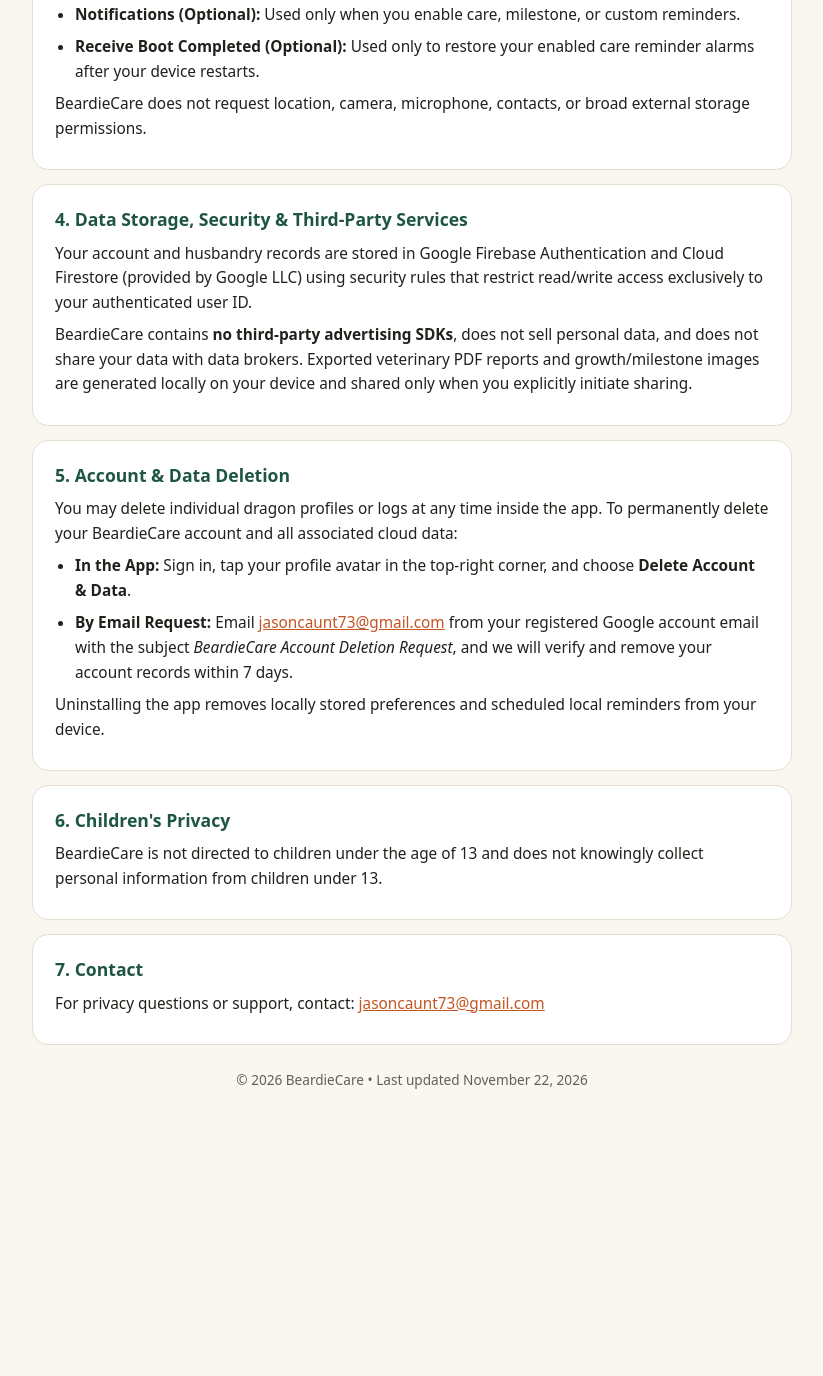
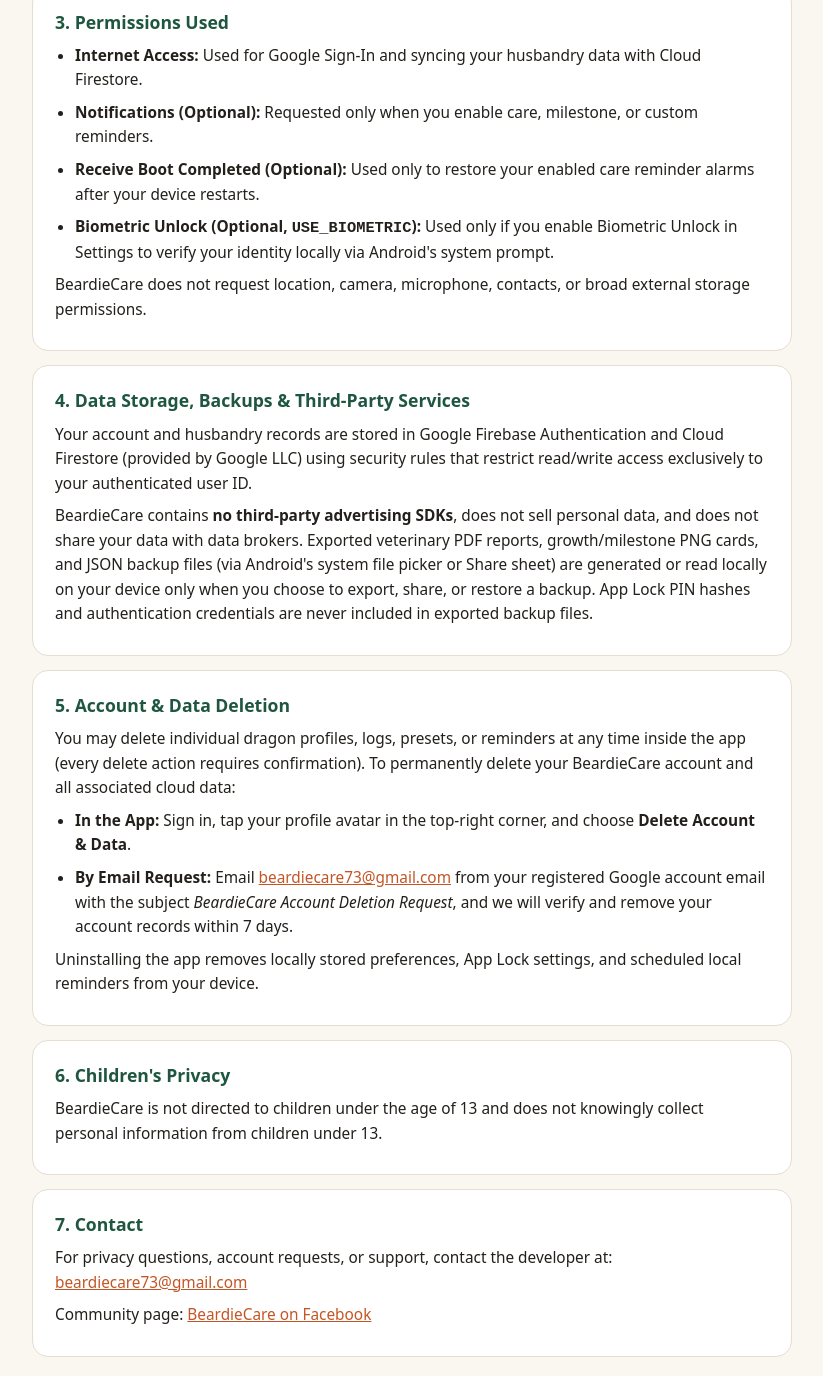
Before and after one commit to jasoncaunt-73/Beardiecare-privacy, a plain HTML site: page docs/index.html in a window 1280 px wide. Shown: the part 904-2280 px from the top of the page, without its empty margins (228-1051 px from the left). Before the commit the page ends 2043 px from the top, so only its background shows below. Drawn offline with Linux system fonts and the light colour scheme.

Commit message:
Update index.html

```diff
--- a/docs/index.html
+++ b/docs/index.html
@@ -94,21 +94,21 @@
   <main>
     <header>
       <h1>BeardieCare Privacy Policy</h1>
-      <p>Effective Date: November 22, 2026 &bull; App Package: com.aistudio.beardiecare.xqmrtv</p>
+      <p>Effective Date: November 23, 2026 &bull; App Package: com.aistudio.beardiecare.xqmrtv</p>
     </header>
 
     <section>
       <h2>1. Overview</h2>
-      <p>BeardieCare ("we", "our", or "the app") is a bearded dragon care and husbandry companion app for Android. This Privacy Policy explains what data BeardieCare collects, how it is stored and used, and how you can delete your account and data.</p>
+      <p>BeardieCare ("we", "our", or "the app") is a bearded dragon care and husbandry companion app for Android. This Privacy Policy explains what data BeardieCare collects, how it is stored and used, and how you can export or delete your account and data.</p>
     </section>
 
     <section>
       <h2>2. Information We Collect</h2>
       <ul>
         <li><strong>Google Account Information:</strong> When you sign in with Google via Firebase Authentication, we receive your Google user ID (UID), email address, and basic profile information solely to authenticate your account and isolate your private pet records.</li>
-        <li><strong>Pet &amp; Husbandry Records:</strong> Information you voluntarily enter, including bearded dragon profiles (name, morph, sex, hatch date, adoption date, UVB bulb replacement date, enclosure notes), feeding and supplement logs, weight/length logs, terrarium temperature and humidity readings, brumation cycles, and care schedules.</li>
+        <li><strong>Pet &amp; Husbandry Records:</strong> Information you voluntarily enter, including bearded dragon profiles (name, morph, sex, hatch date, adoption date, UVB bulb replacement date, enclosure notes), feeding and supplement logs, weight/length logs, terrarium readings (basking temperature, plus optional cool-side temperature and humidity only when those metrics are enabled), brumation cycles, and care schedules.</li>
         <li><strong>Profile Photos (Optional):</strong> Selected via Android's zero-permission Photo Picker. Only a local device URI reference is stored for display; BeardieCare does not access your broader photo library.</li>
-        <li><strong>Local Preferences &amp; Reminders:</strong> Theme mode (Auto/Light/Dark), temperature unit (&deg;F/&deg;C), 7/8-day supplement cycle configuration, and custom care reminders are stored locally on your device.</li>
+        <li><strong>Local Preferences, App Lock &amp; Reminders:</strong> Theme mode (Auto/Light/Dark), temperature unit (&deg;F/&deg;C), habitat metric toggles, 7/8-day supplement cycle configuration, custom supplement names, saved meal presets, custom care reminders, and an optional on-device salted/hashed 4&ndash;6 digit App Lock PIN are stored locally on your device. Biometric unlock relies strictly on the Android system biometric prompt; BeardieCare never accesses or stores raw fingerprint or facial recognition data.</li>
       </ul>
     </section>
 
@@ -116,26 +116,27 @@
       <h2>3. Permissions Used</h2>
       <ul>
         <li><strong>Internet Access:</strong> Used for Google Sign-In and syncing your husbandry data with Cloud Firestore.</li>
-        <li><strong>Notifications (Optional):</strong> Used only when you enable care, milestone, or custom reminders.</li>
+        <li><strong>Notifications (Optional):</strong> Requested only when you enable care, milestone, or custom reminders.</li>
         <li><strong>Receive Boot Completed (Optional):</strong> Used only to restore your enabled care reminder alarms after your device restarts.</li>
+        <li><strong>Biometric Unlock (Optional, <code>USE_BIOMETRIC</code>):</strong> Used only if you enable Biometric Unlock in Settings to verify your identity locally via Android's system prompt.</li>
       </ul>
       <p>BeardieCare does not request location, camera, microphone, contacts, or broad external storage permissions.</p>
     </section>
 
     <section>
-      <h2>4. Data Storage, Security &amp; Third-Party Services</h2>
+      <h2>4. Data Storage, Backups &amp; Third-Party Services</h2>
       <p>Your account and husbandry records are stored in Google Firebase Authentication and Cloud Firestore (provided by Google LLC) using security rules that restrict read/write access exclusively to your authenticated user ID.</p>
-      <p>BeardieCare contains <strong>no third-party advertising SDKs</strong>, does not sell personal data, and does not share your data with data brokers. Exported veterinary PDF reports and growth/milestone images are generated locally on your device and shared only when you explicitly initiate sharing.</p>
+      <p>BeardieCare contains <strong>no third-party advertising SDKs</strong>, does not sell personal data, and does not share your data with data brokers. Exported veterinary PDF reports, growth/milestone PNG cards, and JSON backup files (via Android's system file picker or Share sheet) are generated or read locally on your device only when you choose to export, share, or restore a backup. App Lock PIN hashes and authentication credentials are never included in exported backup files.</p>
     </section>
 
     <section id="data-deletion">
       <h2>5. Account &amp; Data Deletion</h2>
-      <p>You may delete individual dragon profiles or logs at any time inside the app. To permanently delete your BeardieCare account and all associated cloud data:</p>
+      <p>You may delete individual dragon profiles, logs, presets, or reminders at any time inside the app (every delete action requires confirmation). To permanently delete your BeardieCare account and all associated cloud data:</p>
       <ul>
         <li><strong>In the App:</strong> Sign in, tap your profile avatar in the top-right corner, and choose <strong>Delete Account &amp; Data</strong>.</li>
-        <li><strong>By Email Request:</strong> Email <a href="mailto:jasoncaunt73@gmail.com">jasoncaunt73@gmail.com</a> from your registered Google account email with the subject <em>BeardieCare Account Deletion Request</em>, and we will verify and remove your account records within 7 days.</li>
+        <li><strong>By Email Request:</strong> Email <a href="mailto:beardiecare73@gmail.com">beardiecare73@gmail.com</a> from your registered Google account email with the subject <em>BeardieCare Account Deletion Request</em>, and we will verify and remove your account records within 7 days.</li>
       </ul>
-      <p>Uninstalling the app removes locally stored preferences and scheduled local reminders from your device.</p>
+      <p>Uninstalling the app removes locally stored preferences, App Lock settings, and scheduled local reminders from your device.</p>
     </section>
 
     <section>
@@ -145,12 +146,5 @@
 
     <section>
       <h2>7. Contact</h2>
-      <p>For privacy questions or support, contact: <a href="mailto:jasoncaunt73@gmail.com">jasoncaunt73@gmail.com</a></p>
-    </section>
-
-    <footer>
-      &copy; 2026 BeardieCare &bull; Last updated November 22, 2026
-    </footer>
-  </main>
-</body>
-</html>
+      <p>For privacy questions, account requests, or support, contact the developer at: <a href="mailto:beardiecare73@gmail.com">beardiecare73@gmail.com</a></p>
+      <p>Community page: <a href="https://www.facebook.com/BeardieCare" target="_blank" rel="noopener noreferrer">BeardieCare on Facebook</a></p>
```
